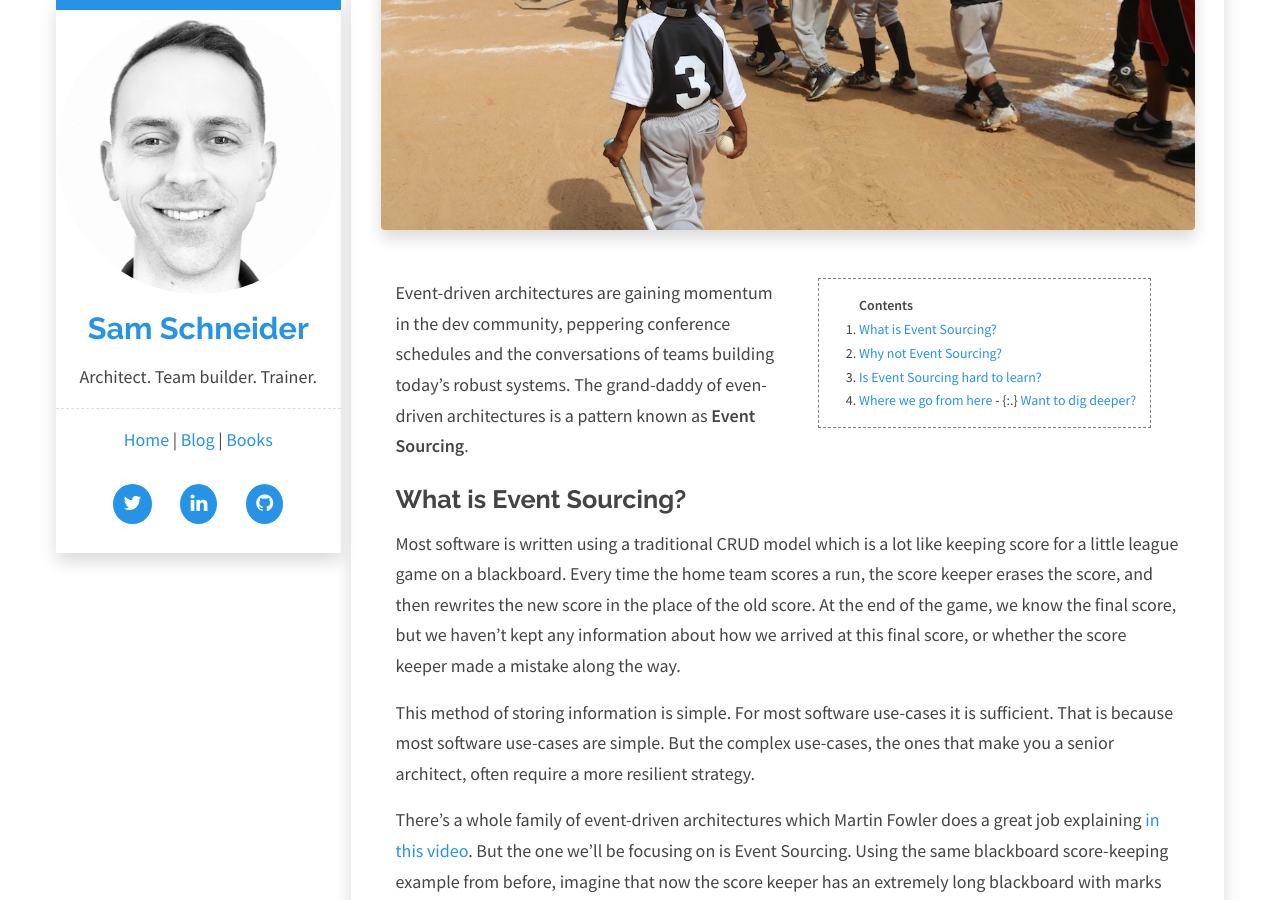
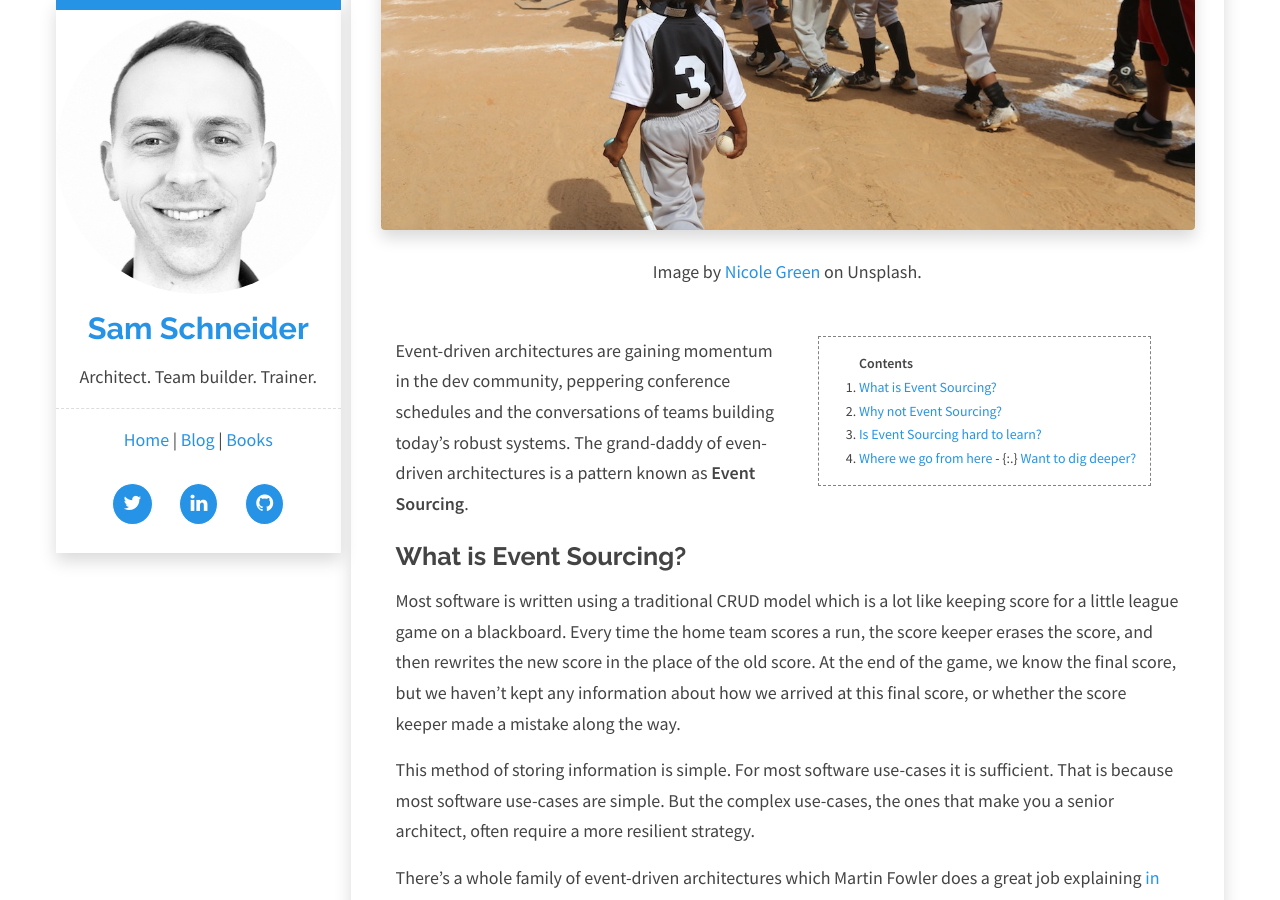
Before and after one commit to samdotme/samdotme.github.io, a Jekyll site: the page built from _posts/2023-08-04-event-sourcing-introduction.md, in a window 1280 px wide and 900 px high, scrolled down 510 px. Built offline with Jekyll 4.4.1, drawn with Linux system fonts in a browser that asks for light colours; comment, search, counter and statistics services are not loaded.

Commit message:
Link to event sourcing (#30)
* Improve event sourcing post and link it to the book.

* Add image attribution to cover photo.

```diff
--- a/_posts/2023-08-04-event-sourcing-introduction.md
+++ b/_posts/2023-08-04-event-sourcing-introduction.md
@@ -1,6 +1,7 @@
 ---
 title: Event Sourcing - Introduction
 image: /assets/images/nicole-green-Xk4PNPdmPw4-unsplash.jpg
+credit: Image by <a href="https://unsplash.com/photos/Xk4PNPdmPw4">Nicole Green</a> on Unsplash.
 author: Sam Schneider
 categories:
   - technology
```
